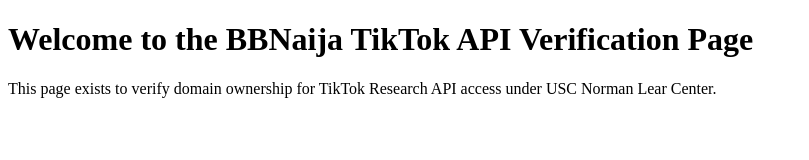
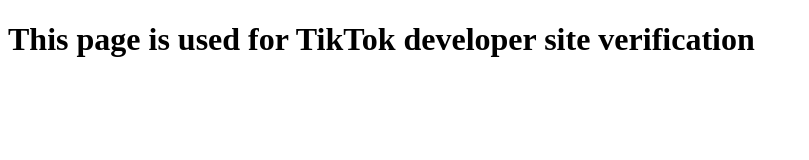
Before and after one commit to sushildalavi/tiktok-app-pages, a plain HTML site: page index.html in a window 1280 px wide. Shown: the whole page, without its empty margins (0-809 px from the left). Drawn offline with Linux system fonts and the light colour scheme.

Commit message:
Update index.html

```diff
--- a/index.html
+++ b/index.html
@@ -1,11 +1,10 @@
 <!DOCTYPE html>
 <html>
   <head>
-    <meta name="tiktok-developers-site-verification" content="w0PkpmoRf1rCVbzqE4vqhfHfngx5r3ts">
-    <title>BBNaija Data Portal</title>
+    <meta name="tiktok-developers-site-verification" content="fGqVSiIosTpSawci9xNaN1m4NziJALOa">
+    <title>TikTok Verification</title>
   </head>
   <body>
-    <h1>Welcome to the BBNaija TikTok API Verification Page</h1>
-    <p>This page exists to verify domain ownership for TikTok Research API access under USC Norman Lear Center.</p>
+    <h1>This page is used for TikTok developer site verification</h1>
   </body>
 </html>
```
